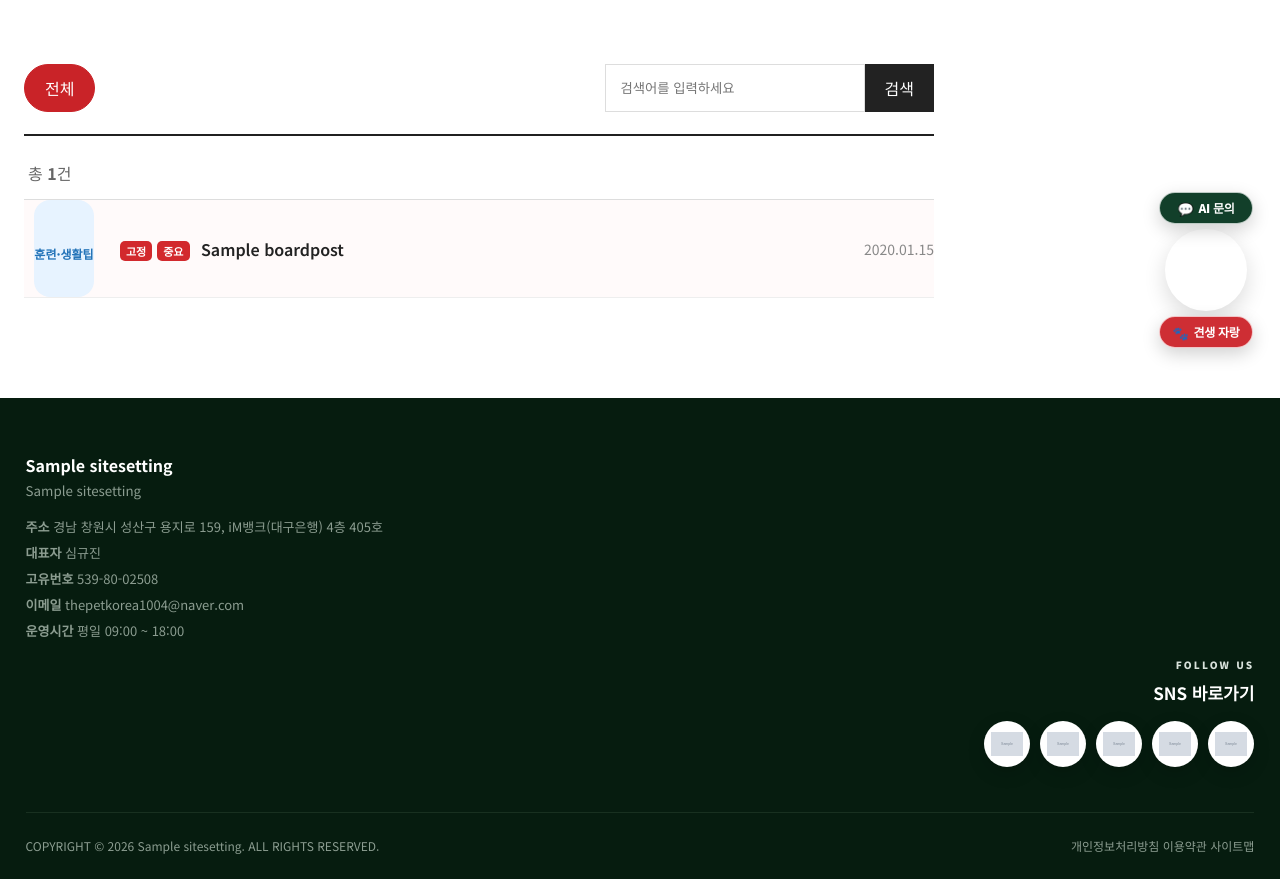
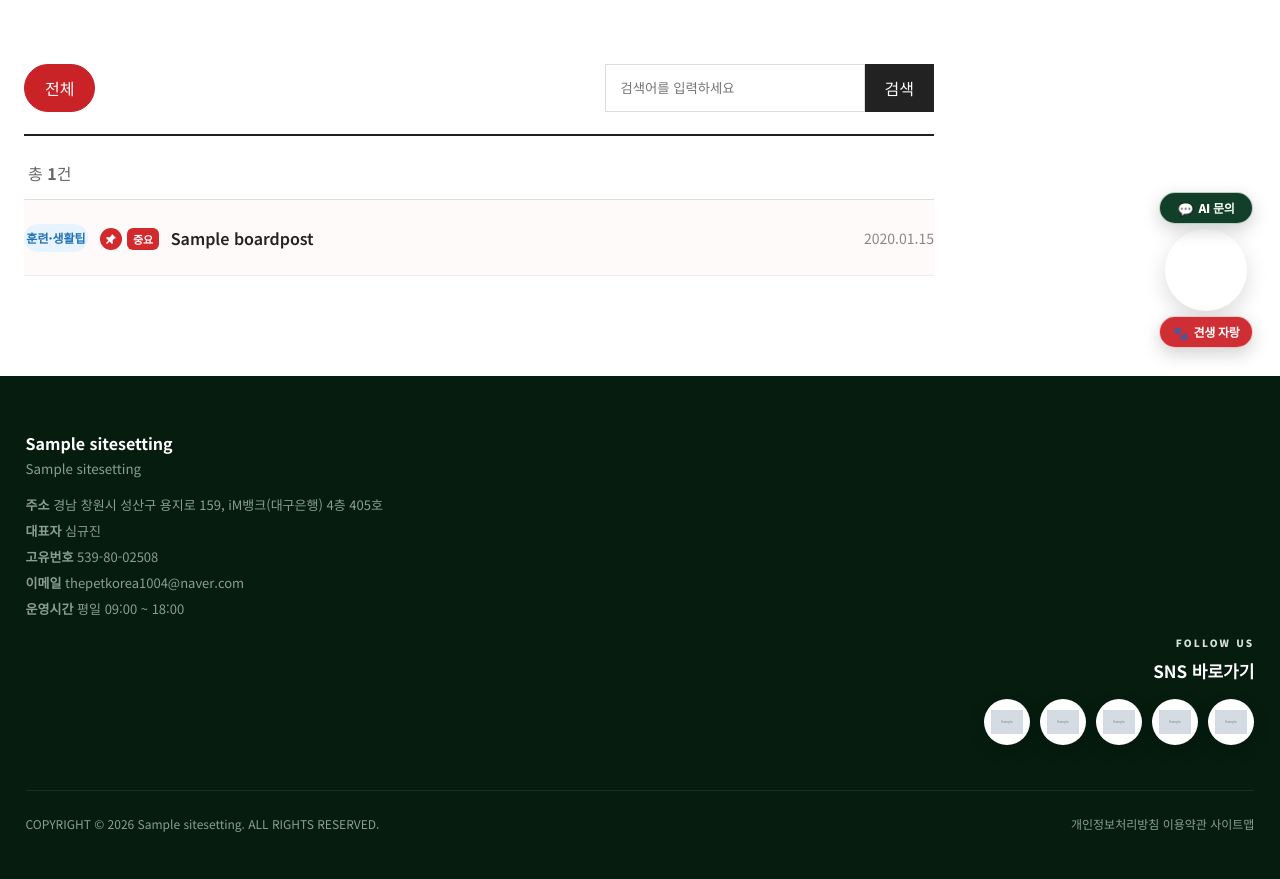
Before and after one commit to kprism/withdog, a Django app: page /board.html in a window 1280 px wide. Shown: the part 376-1255 px from the top of the page. After the commit the page ends 1208 px from the top, so only its background shows below. Run offline with Django 5.2, Linux system fonts and the light colour scheme; data comes from the database, SQL or seed files in the repository; tables that the repository leaves empty hold one stand-in row (values such as "Sample post"); grey boxes marked "Sample" are stand-in pictures; grey boxes are pictures that could not be loaded.

Commit message:
style: compact board category badges and use pin icon

```diff
--- a/backend/partners/templates/website/board.html
+++ b/backend/partners/templates/website/board.html
@@ -12,9 +12,23 @@
     <style>
         .board-row{
             display:grid;
-            grid-template-columns:80px minmax(0,1fr) 110px;
+            grid-template-columns:64px minmax(0,1fr) 110px;
             align-items:center;
-            gap:16px;
+            gap:12px;
+        }
+
+        .board-row > .badge{
+            display:inline-flex;
+            align-items:center;
+            justify-content:center;
+            width:auto;
+            min-width:0;
+            max-width:64px;
+            height:28px;
+            padding:0 9px;
+            border-radius:999px;
+            white-space:nowrap;
+            line-height:1;
         }
 
         .board-row a{
@@ -37,14 +51,27 @@
         .board-mini-flag{
             display:inline-flex;
             align-items:center;
-            height:20px;
+            justify-content:center;
+            height:22px;
             padding:0 6px;
-            border-radius:5px;
+            border-radius:6px;
             background:#d2292d;
             color:#fff;
             font-size:11px;
             font-weight:700;
             vertical-align:middle;
+        }
+
+        .board-pin-icon{
+            width:22px;
+            padding:0;
+            border-radius:50%;
+        }
+
+        .board-pin-icon svg{
+            width:12px;
+            height:12px;
+            fill:currentColor;
         }
 
         .board-empty{
@@ -78,7 +105,15 @@
 
         @media(max-width:700px){
             .board-row{
-                grid-template-columns:65px minmax(0,1fr);
+                grid-template-columns:58px minmax(0,1fr);
+                gap:10px;
+            }
+
+            .board-row > .badge{
+                max-width:58px;
+                height:26px;
+                padding:0 8px;
+                font-size:11px;
             }
 
             .board-row time{
@@ -182,7 +217,11 @@
 
                 <span class="badge {% if post.category.slug == 'notice' %}notice{% else %}news{% endif %}">
                     {% if post.category %}
-                        {{ post.category.name }}
+                        {% if post.category.name == '정책·안내' or post.category.name == '정책.안내' or post.category.name == '정책 안내' %}
+                            안내
+                        {% else %}
+                            {{ post.category.name }}
+                        {% endif %}
                     {% else %}
                         공지
                     {% endif %}
@@ -194,8 +233,10 @@
                         <span class="board-title-flags">
 
                             {% if post.is_pinned %}
-                                <span class="board-mini-flag">
-                                    고정
+                                <span class="board-mini-flag board-pin-icon" title="고정 게시물" aria-label="고정 게시물">
+                                    <svg viewBox="0 0 24 24" aria-hidden="true">
+                                        <path d="M14 2l8 8-3 1-4 4 1 5-2 2-5-5-5 5-2-2 5-5-5-5 2-2 5 1 4-4 1-3z"/>
+                                    </svg>
                                 </span>
                             {% endif %}
 
```
